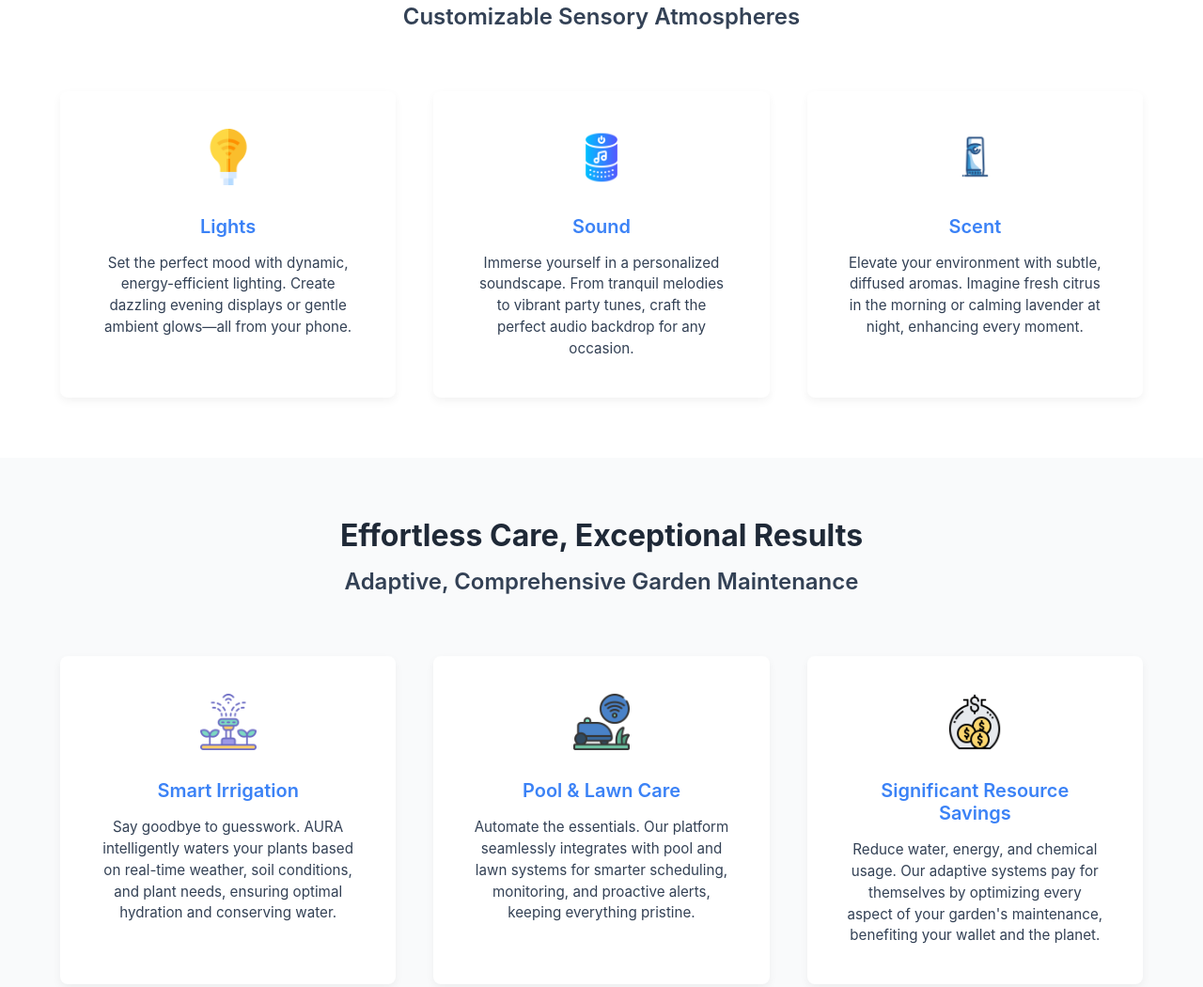
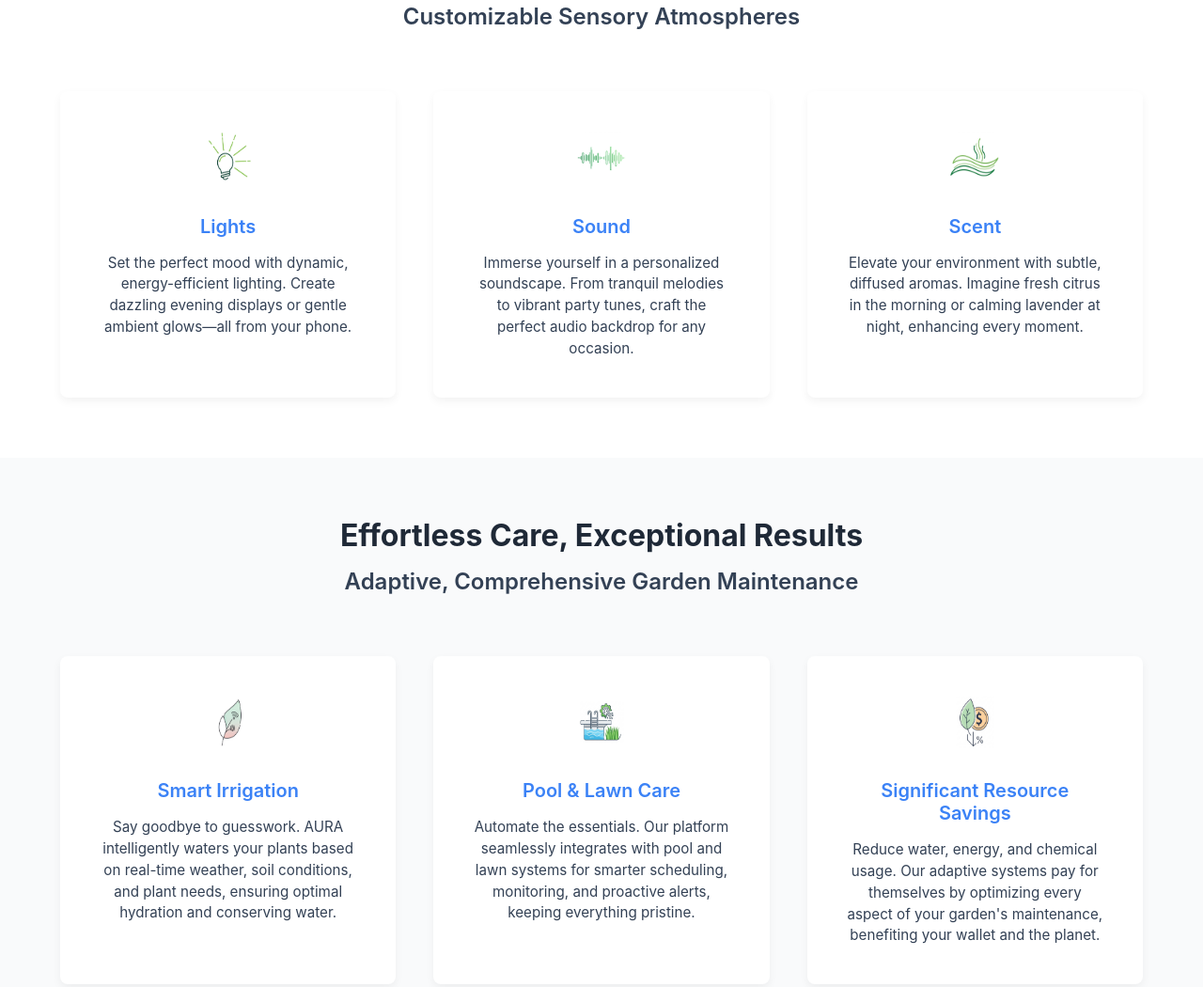
Before and after one commit to AuraSmartGarden/aura.github.io, a plain HTML site: page index.html in a window 1280 px wide. Shown: the part 720-1770 px from the top of the page at 94% size. Drawn offline with Linux system fonts and the light colour scheme.

Commit message:
resize icons and use new path

```diff
--- a/index.html
+++ b/index.html
@@ -18,7 +18,7 @@
     <main>
         <section id="hero" class="hero">
             <div class="container">
-                <h2>Transform Your Outdoor Space with <span class="highlight">AURA Smart Garden</span>.</h2>
+                <h2>Transform Your Outdoor Space with <span class="highlight">AURA&nbsp;Smart&nbsp;Garden</span>.</h2>
                 <p class="sub-headline">Unleash the full potential of your garden with intelligent maintenance and personalized sensory experiences. Save resources, effortlessly.</p>
                 <a href="#call-to-action" class="btn btn-primary">Get Early Access</a>
             </div>
@@ -30,17 +30,17 @@
                 <h4>Customizable Sensory Atmospheres</h4>
                 <div class="feature-grid">
                     <div class="feature-item">
-                        <img src="icon-light.png" alt="Light Icon">
+                        <img src="icons/icon-light.png" alt="Light Icon">
                         <h5>Lights</h5>
                         <p>Set the perfect mood with dynamic, energy-efficient lighting. Create dazzling evening displays or gentle ambient glows—all from your phone.</p>
                     </div>
                     <div class="feature-item">
-                        <img src="icon-sound.png" alt="Sound Icon">
+                        <img src="icons/icon-sound.png" alt="Sound Icon">
                         <h5>Sound</h5>
                         <p>Immerse yourself in a personalized soundscape. From tranquil melodies to vibrant party tunes, craft the perfect audio backdrop for any occasion.</p>
                     </div>
                     <div class="feature-item">
-                        <img src="icon-scent.png" alt="Scent Icon">
+                        <img src="icons/icon-scent.png" alt="Scent Icon">
                         <h5>Scent</h5>
                         <p>Elevate your environment with subtle, diffused aromas. Imagine fresh citrus in the morning or calming lavender at night, enhancing every moment.</p>
                     </div>
@@ -54,17 +54,17 @@
                 <h4>Adaptive, Comprehensive Garden Maintenance</h4>
                 <div class="feature-grid">
                     <div class="feature-item">
-                        <img src="icon-irrigation.png" alt="Irrigation Icon">
+                        <img src="icons/icon-irrigation.png" alt="Irrigation Icon">
                         <h5>Smart Irrigation</h5>
                         <p>Say goodbye to guesswork. AURA intelligently waters your plants based on real-time weather, soil conditions, and plant needs, ensuring optimal hydration and conserving water.</p>
                     </div>
                     <div class="feature-item">
-                        <img src="icon-pool-lawn.png" alt="Pool & Lawn Icon">
+                        <img src="icons/icon-pool-lawn.png" alt="Pool & Lawn Icon">
                         <h5>Pool & Lawn Care</h5>
                         <p>Automate the essentials. Our platform seamlessly integrates with pool and lawn systems for smarter scheduling, monitoring, and proactive alerts, keeping everything pristine.</p>
                     </div>
                     <div class="feature-item">
-                        <img src="icon-savings.png" alt="Savings Icon">
+                        <img src="icons/icon-savings.png" alt="Savings Icon">
                         <h5>Significant Resource Savings</h5>
                         <p>Reduce water, energy, and chemical usage. Our adaptive systems pay for themselves by optimizing every aspect of your garden's maintenance, benefiting your wallet and the planet.</p>
                     </div>
@@ -127,9 +127,9 @@
                 <a href="#">Terms of Service</a>
                 </nav>
             <div class="social-links">
-                <a href="#" aria-label="Facebook"><img src="icon-facebook.png" alt="Facebook"></a>
-                <a href="#" aria-label="Instagram"><img src="icon-instagram.png" alt="Instagram"></a>
-                <a href="#" aria-label="Twitter"><img src="icon-twitter.png" alt="Twitter"></a>
+                <a href="#" aria-label="Facebook"><img src="icons/icon-facebook.png" alt="Facebook"></a>
+                <a href="#" aria-label="Instagram"><img src="icons/icon-instagram.png" alt="Instagram"></a>
+                <a href="#" aria-label="Twitter"><img src="icons/icon-twitter.png" alt="Twitter"></a>
             </div>
         </div>
     </footer>
```
